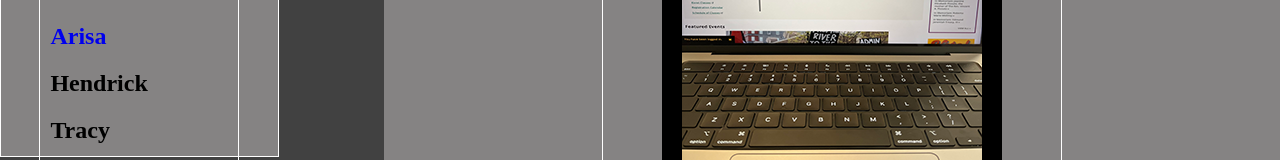
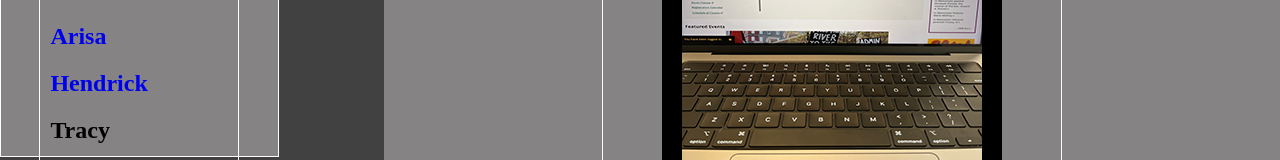
Before and after one commit to ZaneAlafranji/the_feed, a plain HTML site: page thefeed.html in a window 1280 px wide. Shown: the part 722-882 px from the top of the page. Drawn offline with Linux system fonts and the light colour scheme; a web font is replaced by a local one.

Commit message:
Update thefeed.html

```diff
--- a/thefeed.html
+++ b/thefeed.html
@@ -43,8 +43,10 @@
                <a href="https://asfukushima.github.io/blackstar/" target="_blank">
                 <h1>Arisa</h1>
                </a>
+              <a href="https://hhkuo123.github.io/the-feed/" target="_blank">
+                <h1>Hendrick</h1>
+              </a>
 
-            <h1>Hendrick</h1>
 
             <h1>Tracy</h1>
             <a href="https://miguelusfca.github.io/TheFeed/" target="_blank">
```
